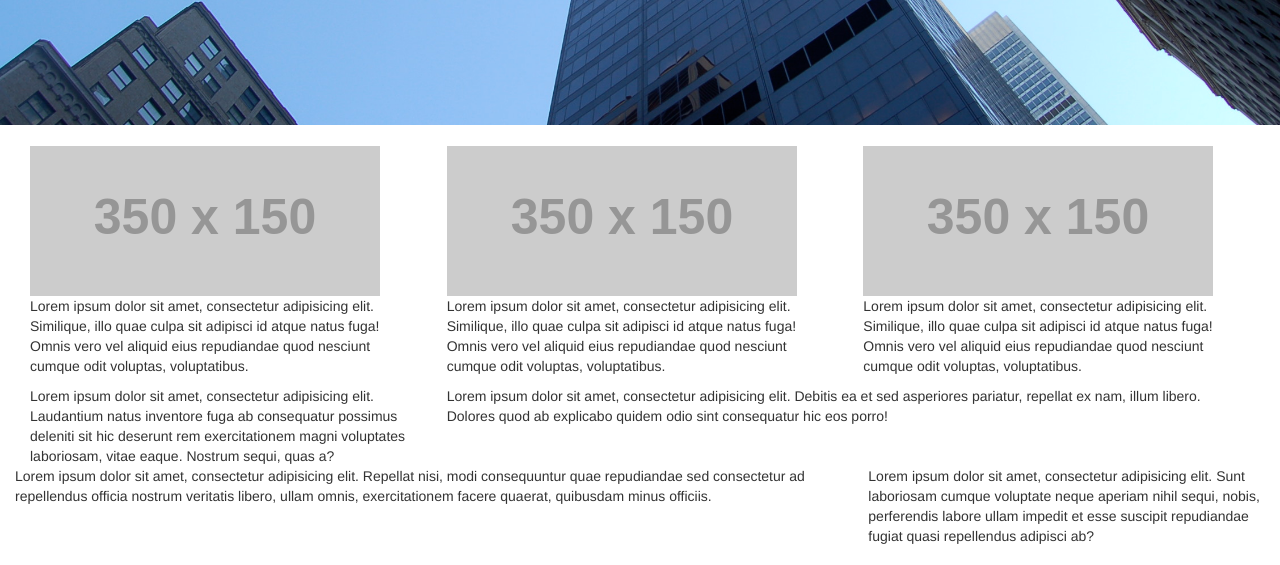
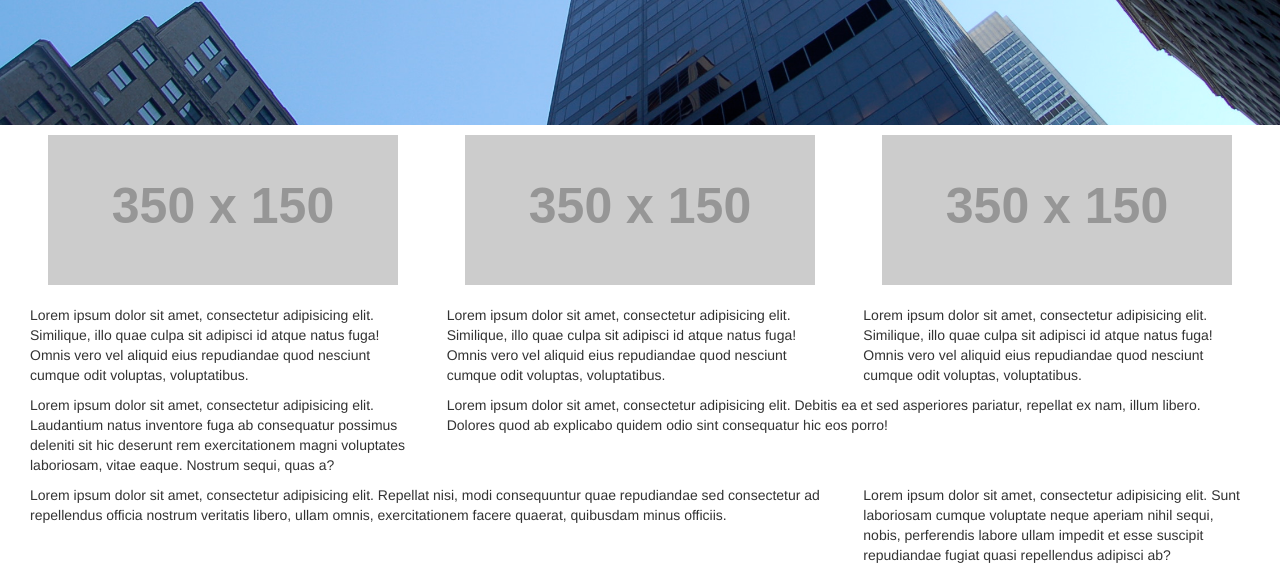
Before and after one commit to koalavc/bootcamp-2.1, a plain HTML site: page index.html in a window 1280 px wide. Shown: the part 327-892 px from the top of the page. Drawn offline with nearby package versions, Linux system fonts and the light colour scheme; placeholder pictures from the web are drawn by us.

Commit message:
Fixed vertical scroll, centered images, removed some commented items, and i think that's it

```diff
--- a/css/style.css
+++ b/css/style.css
@@ -1,17 +1,12 @@
-/*
-body {
-  height: 100%;
-  width: 100%;
-}*/
-
-
 body, html {
     height: 100%;
 }
 
+/*no 20px margin in between navbar and hero image*/
 .nav {
   margin-bottom: 0px;
 }
+
 
 /* The hero image */
  .hero-image {
@@ -37,22 +32,12 @@ body, html {
     font-family: 'PT Serif', serif;
 }
 
-/*.hero-img {
-  height: 50%;
-  background-image: url('/img/skyscraper.jpeg') center center;
-  background-size: cover;
-  position: relative;
-
-}*/
-
-/*.hero-text {
-  text-align: center;
-  position: absolute;
-  top: 50%;
-  left: 50%;
-  color: black;
-}*/
-
 .row {
   padding-top: 10px;
 }
+
+.img-responsive {
+  display: block;
+  margin-left: auto;
+  margin-right: auto;
+}
--- a/index.html
+++ b/index.html
@@ -74,30 +74,18 @@
     <div class="container-fluid">
       <div class="row">
         <div class="col-md-12">
-            <!-- <img src="img/skyscraper.jpeg" class="hero-img"> -->
-            <!-- <div class="hero-img">
-              <div class="hero-text">
-                <h1>Hello</h1>
-                <p>asdf asdf</p>
-              </div>
-            </div> -->
-        </div>
-      </div>
-
-      <div class="row">
-        <div class="col-md-12">
           <div class="col-md-4">
-            <img src="http://via.placeholder.com/350x150" alt="">
+            <img src="http://via.placeholder.com/350x150" class="img-responsive" alt="">
             <br>
             Lorem ipsum dolor sit amet, consectetur adipisicing elit. Similique, illo quae culpa sit adipisci id atque natus fuga! Omnis vero vel aliquid eius repudiandae quod nesciunt cumque odit voluptas, voluptatibus.
           </div>
           <div class="col-md-4">
-            <img src="http://via.placeholder.com/350x150" alt="">
+            <img src="http://via.placeholder.com/350x150" class="img-responsive" alt="">
             <br>
             Lorem ipsum dolor sit amet, consectetur adipisicing elit. Similique, illo quae culpa sit adipisci id atque natus fuga! Omnis vero vel aliquid eius repudiandae quod nesciunt cumque odit voluptas, voluptatibus.
           </div>
           <div class="col-md-4">
-            <img src="http://via.placeholder.com/350x150" alt="">
+            <img src="http://via.placeholder.com/350x150" class="img-responsive" alt="">
             <br>
             Lorem ipsum dolor sit amet, consectetur adipisicing elit. Similique, illo quae culpa sit adipisci id atque natus fuga! Omnis vero vel aliquid eius repudiandae quod nesciunt cumque odit voluptas, voluptatibus.
           </div>
@@ -113,6 +101,7 @@
             Lorem ipsum dolor sit amet, consectetur adipisicing elit. Debitis ea et sed asperiores pariatur, repellat ex nam, illum libero. Dolores quod ab explicabo quidem odio sint consequatur hic eos porro!
           </div>
         </div>
+      </div>
         <div class="row">
           <div class="col-md-12">
             <div class="col-md-8">
```
